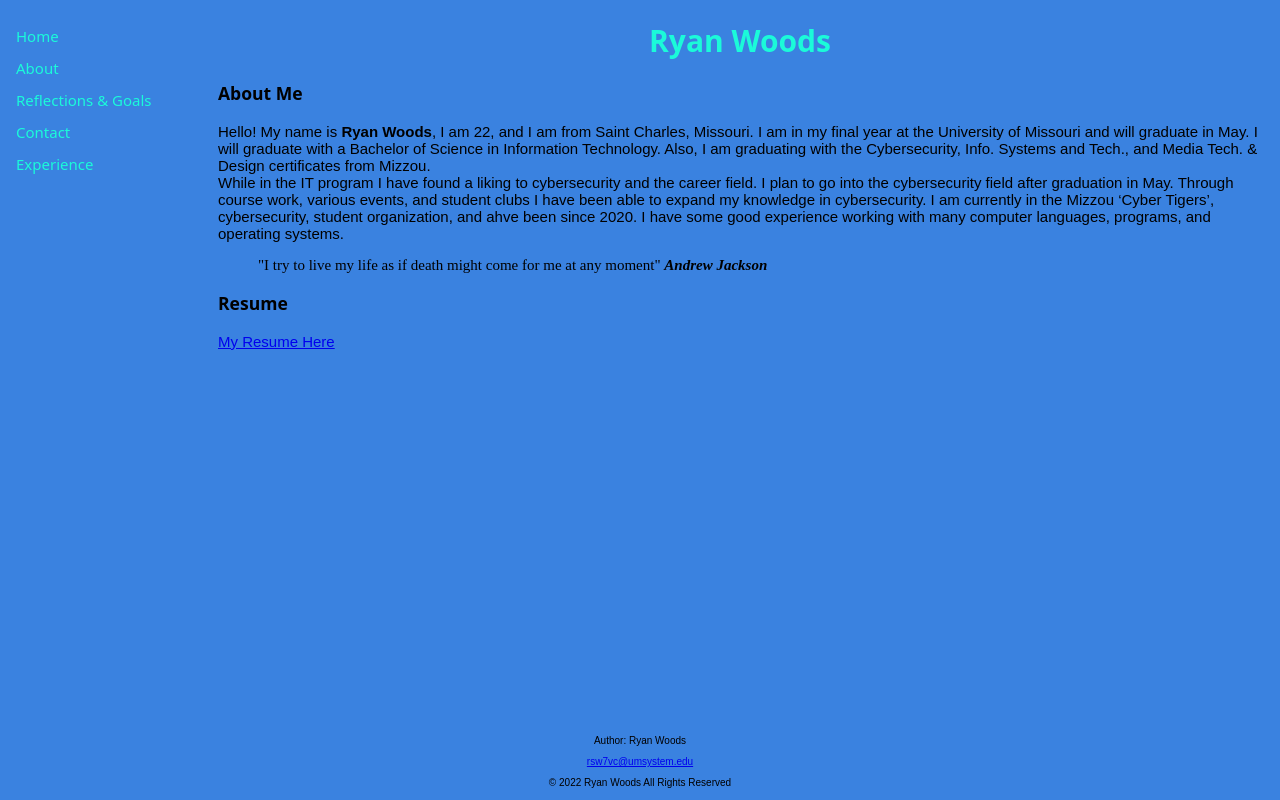
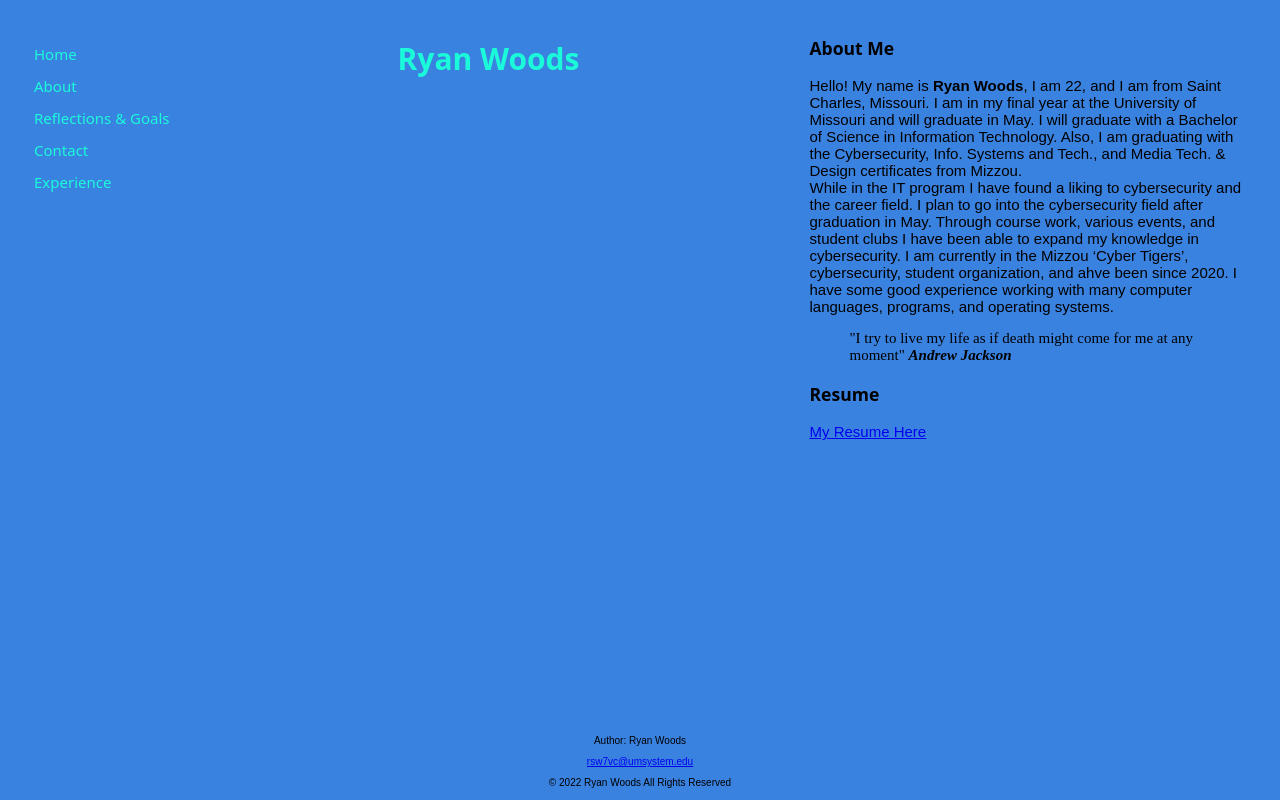
Before and after one commit to RSW7VC3/rsw7vc3.github.io, a plain HTML site: page islt_7310/about.html in a window 1280 px wide. Drawn offline with Linux system fonts and the light colour scheme.

Commit message:
Activity: Prototyping your about.html
Not working

```diff
--- a/islt_7310/about.html
+++ b/islt_7310/about.html
@@ -18,14 +18,14 @@ Tested: 4/17/2022
             <title>About Page</title>
 
 </head>
-<body>
+<body class="grid-container">
     <div class="main">
-        <header>
+        <header class="item1">
             <h1>Ryan Woods</h1>
         </header>
     </div>
-
-    <div class="sidenav">
+    <div class="item2">
+        <div class="sidenav">
             <a href="index.html">Home</a>
             <a href="about.html">About</a>
             <a href="reflection.html">Reflections & Goals</a>
@@ -35,24 +35,28 @@ Tested: 4/17/2022
                 <a href="project.html">Projects</a>
                 <a href="#projectreflections.html">Project Reflections</a>
             </div>
+        </div>
     </div>
 
     <main class="main">
 
+    <div class="item3">
         <h3>About Me</h3>
         <p>Hello! My name is <strong>Ryan Woods</strong>, I am 22, and I am from Saint Charles, Missouri. I am in my final year at the University of Missouri and will graduate in May. I will graduate with a Bachelor of Science in Information Technology. Also, I am graduating with the Cybersecurity, Info. Systems and Tech., and Media Tech. & Design   certificates from Mizzou.
         <br>While in the IT program I have found a liking to cybersecurity and the career field. I plan to go into the cybersecurity field after graduation in May. Through course work, various events, and student clubs I have been able to expand my knowledge in cybersecurity. I am currently in the Mizzou ‘Cyber Tigers’, cybersecurity, student organization, and ahve been since 2020. I have some good experience working with many computer languages, programs, and operating systems.</p>
         <blockquote>"I try to live my life as if death might come for me at any moment" <strong><em>Andrew Jackson</em></strong></blockquote>
         <h3>Resume</h3>
         <p><a href="RyanWoodsResume.pdf">My Resume Here</a></p><br><br>
-
+    </div>
     </main>
 
 
     <footer class="footer">
+    <div class="item4">
         <p>Author: Ryan Woods</p>
         <p><a href="mailto:rsw7vc@umsystem.edu">rsw7vc@umsystem.edu</a></p>
         <p>&#169; 2022 Ryan Woods All Rights Reserved</p>
+    </div>
     </footer>
 
     <script>
--- a/islt_7310/nav.css
+++ b/islt_7310/nav.css
@@ -1,7 +1,6 @@
 .sidenav {
     height: 100%;
-    width: 200px;
-    position: fixed;
+    width: ;
     z-index: 1;
     top: 0;
     left: 0;
--- a/islt_7310/style.css
+++ b/islt_7310/style.css
@@ -29,3 +29,27 @@ p {
     font-size: 10px;
     height: 75px;
   }
+
+.item1 {
+    grid-area: header;
+}
+.item2 {
+    grid-area: menu;
+}
+.item3 {
+    grid-area: main;
+}
+.item4 {
+    grid-area: footer;
+}
+
+.grid-container {
+    display: grid;
+    grid-template-areas:
+        'menu menu menu header header header'
+        'menu menu menu main main main'
+        'menu menu menu footer footer footer';
+    gap: 10px;
+    background-color: #3A82E0;
+    padding: 10px;
+}
```
